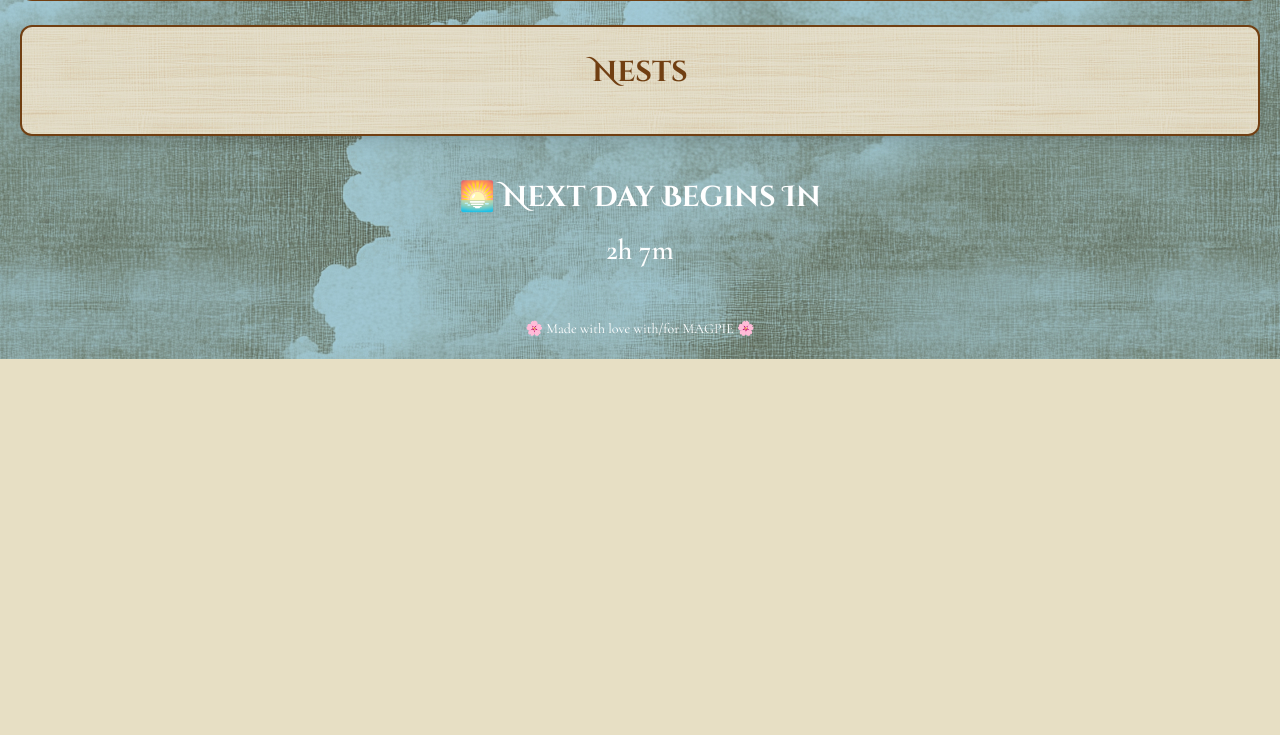
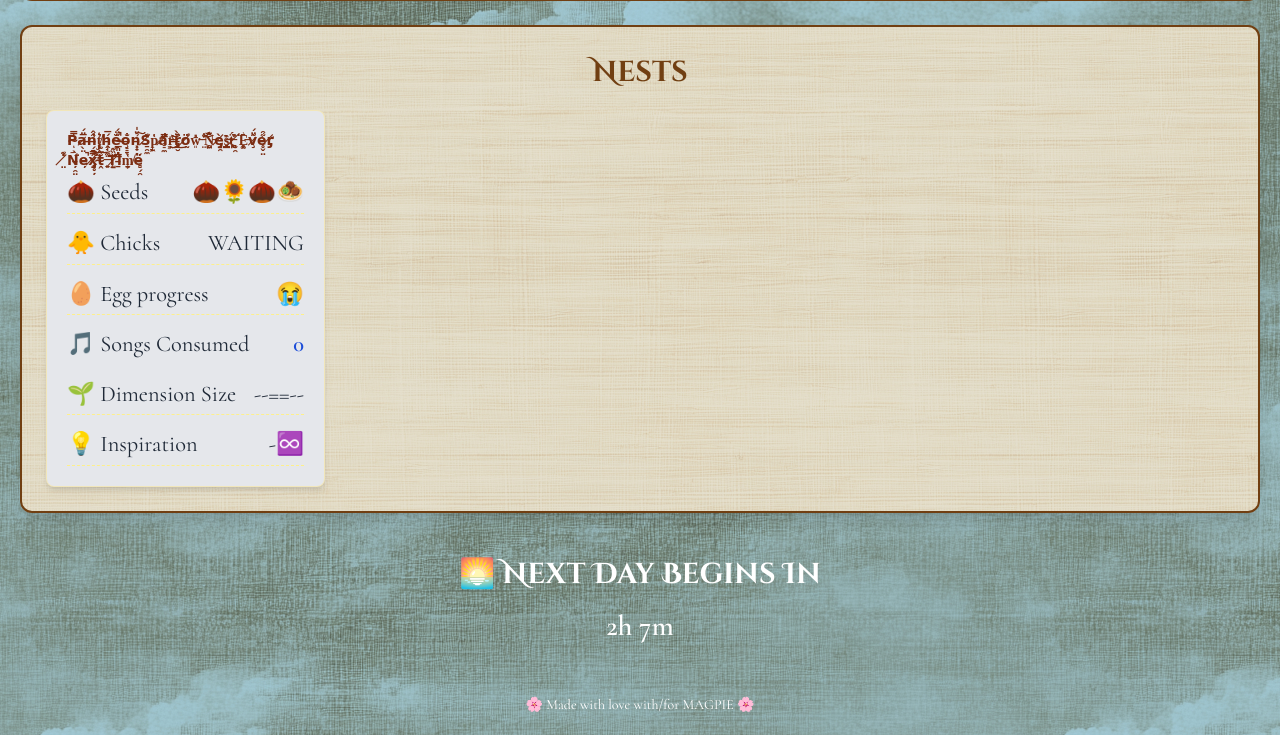
Before and after one commit to oddgoo/bird-rpg, a Flask app: page / in a window 1280 px wide. Shown: the part 914-1649 px from the top of the page. Before the commit the page ends 1273 px from the top, so only its background shows below. Run offline with Flask 3, Linux system fonts and the light colour scheme; some libraries are stand-ins or nearby versions.

Commit message:
-The funest

```diff
--- a/templates/home.html
+++ b/templates/home.html
@@ -90,6 +90,37 @@
             </div>
         </a>
         {% endfor %}
+        <a class="no-underline">
+            <div class="bg-gray-200 backdrop-blur-sm rounded-lg p-5 shadow-md transition-transform transform hover:-translate-y-1 border border-amber-200/50 hover:border-amber-300/70">
+                <div class="text-sm font-bold font-mystical text-orange-900">P̴̍̿ͅa̷̖̤̅̈́n̶̗̱̳̂̂̔t̸̡̞̟͛͛h̵̭̘̼́̅ͅĕ̴̠̋̈́̚o̶̧͇̞̐n̵͓̟̣̉̈̍͠S̸̱̯̼͊p̷͖̘̫̍̔a̸͇̼̓̿̔̃r̶͖̦̈́͜͝ȑ̶̡̻̮̄̀͜ö̸̰́w̵͈̄͐̎̍ ̵̤͐̐͝N̵̺̻͖̈́̏͂͊è̸̡̝̯ͅs̶̞͉͇̣̑͐̀ẗ̶̩͔̰̪́̓̍̕ ̸̮̯̕E̶̻͚͙͗̄v̷̧͊̈́e̵̥̬̤͋̑r̸̡̛̒ ̸̤̇͊Ñ̵̦̯̤́̀͘e̵̦̚x̸̡̻̥̦̂͘̕͝ṱ̴͋̀͊͝ ̶͕͍̱̈Ţ̷̺̌̏͊͘i̵̱̿̇̎̅m̸͕̫̟̱̔ë̵̻̗̯́</div>
+                <div class="flex flex-col space-y-2">
+                    <div class="flex justify-between border-b border-dashed border-yellow-200 py-1">
+                        <span>🌰 Seeds</span>
+                        <span>🌰🌻🌰🧆</span>
+                    </div>
+                    <div class="flex justify-between border-b border-dashed border-yellow-200 py-1">
+                        <span>🐥 Chicks</span>
+                        <span>WAITING</span>
+                    </div>
+                    <div class="flex justify-between border-b border-dashed border-yellow-200 py-1">
+                        <span>🥚 Egg progress</span>
+                        <span>😭</span>
+                    </div>
+                    <div class="flex justify-between items-center py-1">
+                        <span>🎵 Songs Consumed</span>
+                        <span class="font-bold text-blue-700">0</span>
+                    </div>
+                    <div class="flex justify-between border-b border-dashed border-yellow-200 py-1">
+                        <span>🌱 Dimension Size </span>
+                        <span>--==--</span>
+                    </div>
+                    <div class="flex justify-between border-b border-dashed border-yellow-200 py-1">
+                        <span>💡 Inspiration</span>
+                        <span>-♾️</span>
+                    </div>
+                </div>
+            </div>
+        </a>
     </div>
 </div>
 
```
